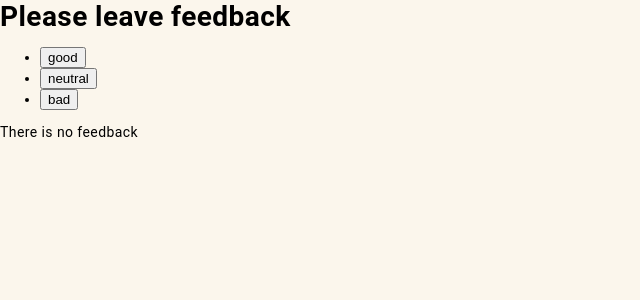
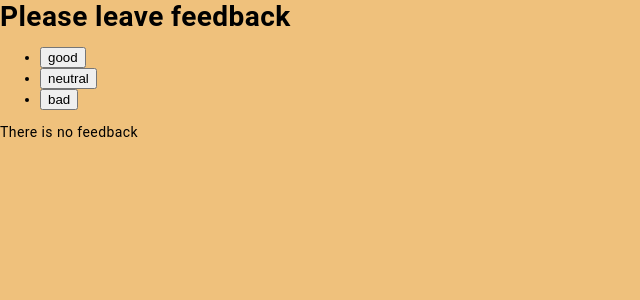
Before and after one commit to VitaliiKoshytskyi/goit-react-hw-02-feedback, a React (Create React App) app: page / in a window 1280 px wide. Shown: the top 300 px of the page, without its empty margins (0-640 px from the left). Built offline with nearby package versions, Linux system fonts and the light colour scheme.

Commit message:
updated markup

```diff
--- a/src/components/App.jsx
+++ b/src/components/App.jsx
@@ -37,20 +37,24 @@ class App extends Component {
   };
 
   render() {
-
     return (
-      <div className="Feedback">
-        <Section title=""/>
+      <div className="App">
+        <Section title="" />
         <FeedbackOptions
-          options={Object.keys(this.state) }
-          onLeaveFeedback={ this.onLeaveFeedback} />
-        {this.countTotalFeedback()===0? <Notification message={'There is no feedback'}/> :<Statistics
+          options={Object.keys(this.state)}
+          onLeaveFeedback={this.onLeaveFeedback}
+        />
+        {this.countTotalFeedback() === 0 ? (
+          <Notification message={'There is no feedback'} />
+        ) : (
+          <Statistics
             good={this.state.good}
             neutral={this.state.neutral}
             bad={this.state.bad}
             total={this.countTotalFeedback()}
             positivePercentage={this.countPositiveFeedbackPercentage()}
-          />}
+          />
+        )}
       </div>
     );
   }
--- a/src/index.css
+++ b/src/index.css
@@ -16,7 +16,7 @@ code {
 }
 
 body {
-  background-color: rgb(251, 246, 236);
+  background-color: rgb(239, 193, 124);
   box-sizing: border-box;
   font-size: 14px;
   padding: 0;
```
